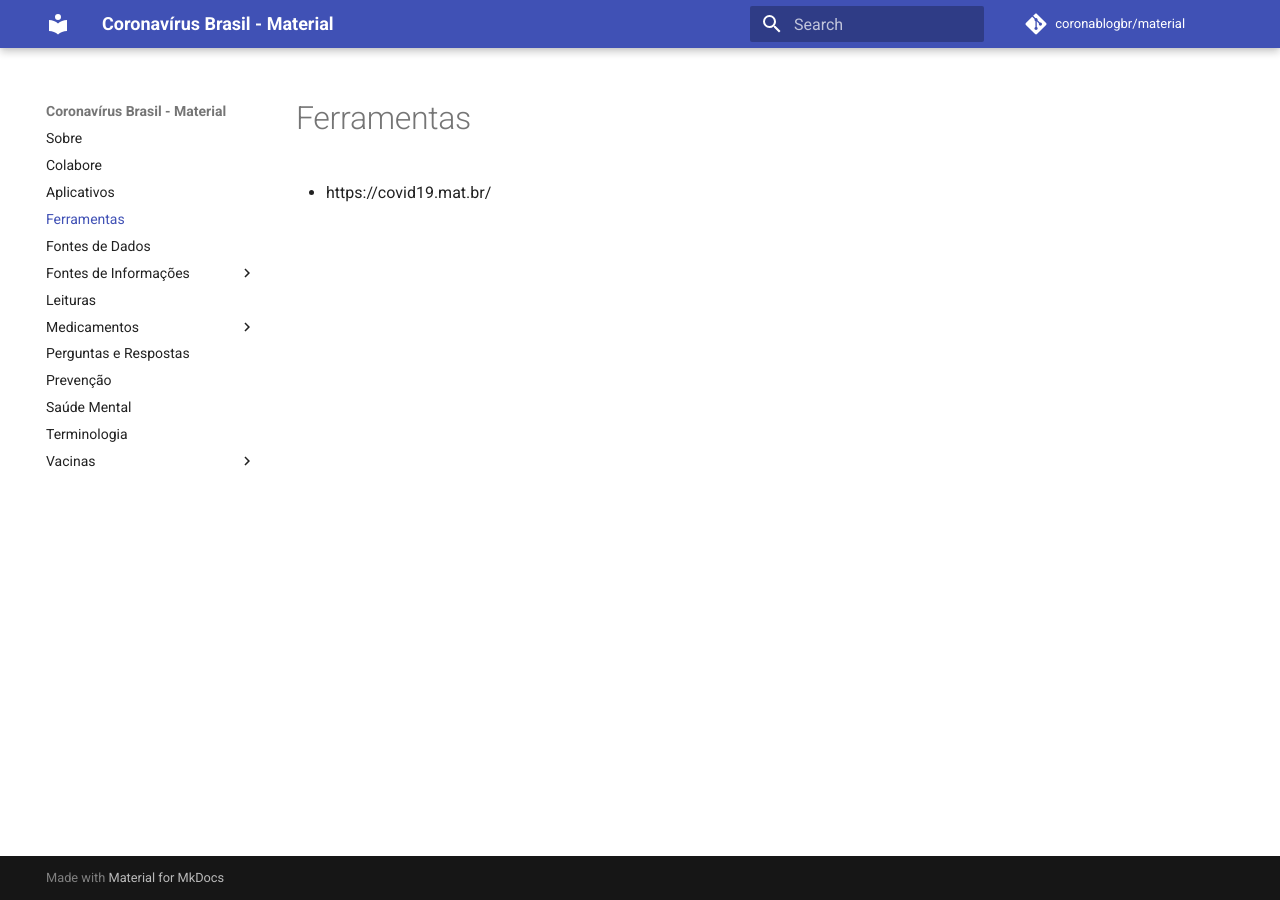
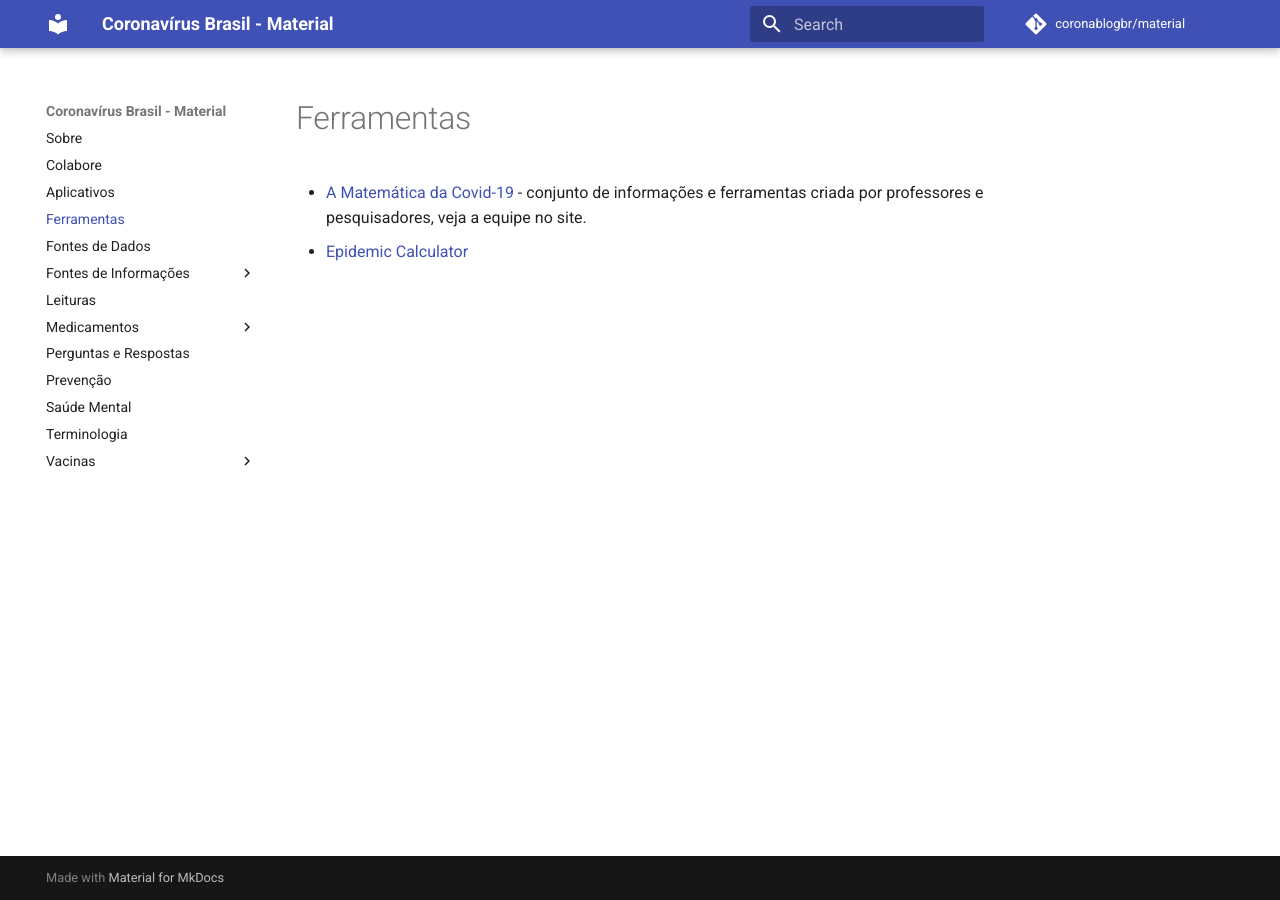
Before and after one commit to coronablogbr/material, an MkDocs documentation site: the page built from docs/ferramentas.md, in a window 1280 px wide. Built offline with MkDocs 1.6.1 and Material for MkDocs 9.7.7, drawn with Linux system fonts in a browser that asks for light colours; comment, search, counter and statistics services are not loaded.

Commit message:
Ferraments

```diff
--- a/docs/ferramentas.md
+++ b/docs/ferramentas.md
@@ -1,3 +1,4 @@
 # Ferramentas
 
-- https://covid19.mat.br/
+- [A Matemática da Covid-19](https://covid19.mat.br/) - conjunto de informações e ferramentas criada por professores e pesquisadores, veja a equipe no site.
+- [Epidemic Calculator](https://gabgoh.github.io/COVID/index.html)
```
